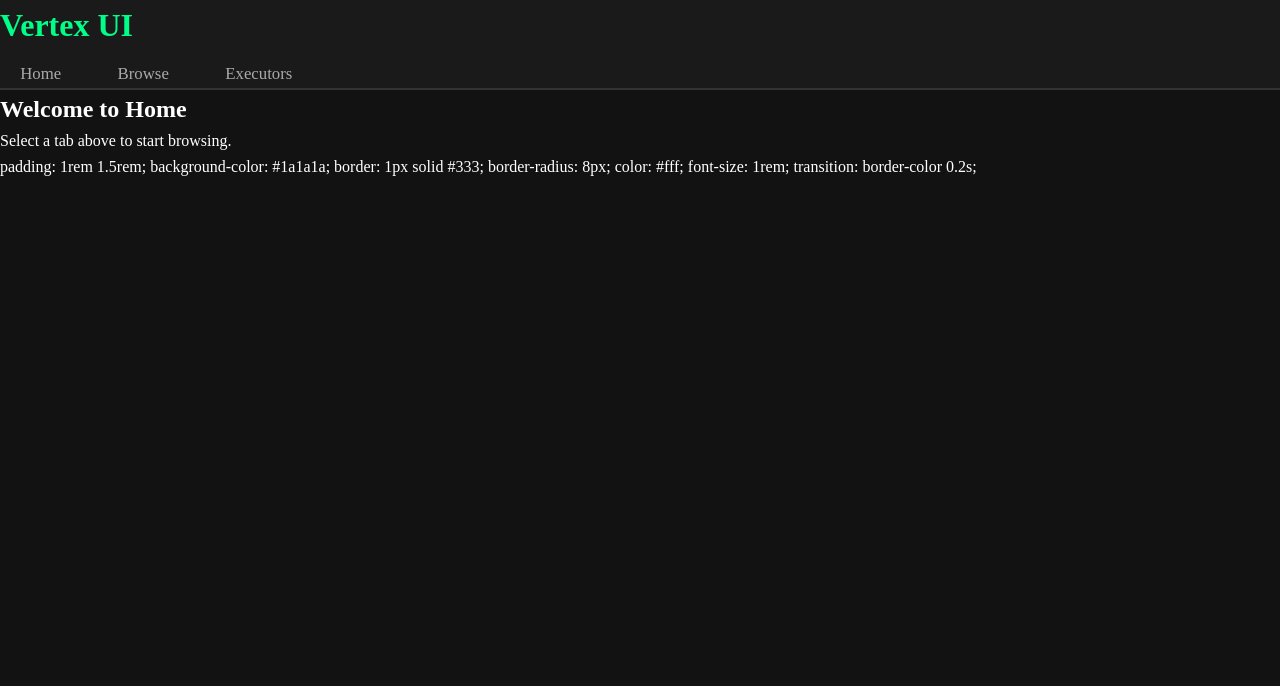
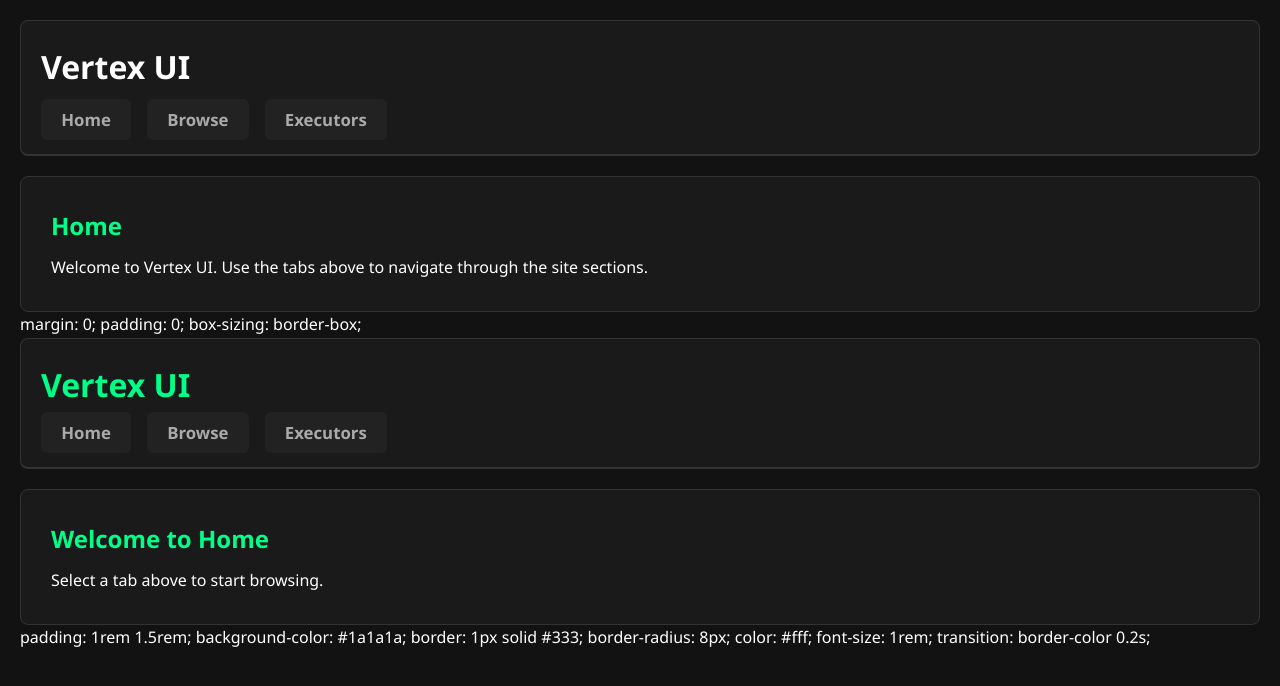
Before and after one commit to vertexproduction/vertexui, a website: page index.html in a window 1280 px wide. Drawn offline with Linux system fonts and the light colour scheme.

Commit message:
Update index.html

```diff
--- a/index.html
+++ b/index.html
@@ -6,7 +6,122 @@
     <title>Vertex UI | Game Hub</title>
     <style>
         /* Reset and Base Styles */
+        * {<!DOCTYPE html>
+<html lang="en">
+<head>
+    <meta charset="UTF-8">
+    <meta name="viewport" content="width=device-width, initial-scale=1.0">
+    <title>Vertex UI</title>
+    <style>
         * {
+            margin: 0;
+            padding: 0;
+            box-sizing: border-box;
+            font-family: sans-serif;
+        }
+        body {
+            background-color: #121212;
+            color: #ffffff;
+            padding: 20px;
+        }
+        header {
+            background-color: #1a1a1a;
+            padding: 20px;
+            border-radius: 8px;
+            margin-bottom: 20px;
+            border: 1px solid #333;
+        }
+        .nav-tabs {
+            display: flex;
+            list-style: none;
+            gap: 20px;
+        }
+        .tab-link {
+            color: #00ff88;
+            text-decoration: none;
+            font-weight: bold;
+            cursor: pointer;
+            padding: 8px 16px;
+            border-radius: 4px;
+            background-color: #222;
+        }
+        .tab-link:hover {
+            background-color: #333;
+        }
+        .content-section {
+            display: none;
+            background-color: #1a1a1a;
+            padding: 30px;
+            border-radius: 8px;
+            border: 1px solid #333;
+        }
+        .content-section.active {
+            display: block;
+        }
+        .card {
+            background: #222;
+            padding: 15px;
+            border-radius: 6px;
+            margin-top: 15px;
+            border-left: 4px solid #00ff88;
+        }
+        h2 {
+            margin-bottom: 10px;
+            color: #00ff88;
+        }
+    </style>
+</head>
+<body>
+
+    <header>
+        <h1 style="color: #ffffff; margin-bottom: 15px;">Vertex UI</h1>
+        <ul class="nav-tabs">
+            <li><a class="tab-link" onclick="switchTab('home')">Home</a></li>
+            <li><a class="tab-link" onclick="switchTab('browse')">Browse</a></li>
+            <li><a class="tab-link" onclick="switchTab('executors')">Executors</a></li>
+        </ul>
+    </header>
+
+    <main>
+        <div id="home" class="content-section active">
+            <h2>Home</h2>
+            <p>Welcome to Vertex UI. Use the tabs above to navigate through the site sections.</p>
+        </div>
+
+        <div id="browse" class="content-section">
+            <h2>Browse Items</h2>
+            <p>Your games and scripts will appear here.</p>
+            <div class="card">
+                <h3>Sample Item</h3>
+                <p>This is a placeholder description for your contents.</p>
+            </div>
+        </div>
+
+        <div id="executors" class="content-section">
+            <h2>Executors</h2>
+            <p>Your tools and utility downloads will appear here.</p>
+            <div class="card">
+                <h3>Sample Tool</h3>
+                <p>This is a placeholder description for your executor utilities.</p>
+            </div>
+        </div>
+    </main>
+
+    <script>
+        function switchTab(sectionId) {
+            // Hide all sections
+            var sections = document.querySelectorAll('.content-section');
+            sections.forEach(function(sec) {
+                sec.classList.remove('active');
+            });
+
+            // Show the clicked section
+            document.getElementById(sectionId).classList.add('active');
+        }
+    </script>
+
+</body>
+</html>
             margin: 0;
             padding: 0;
             box-sizing: border-box;<!DOCTYPE html>
```
